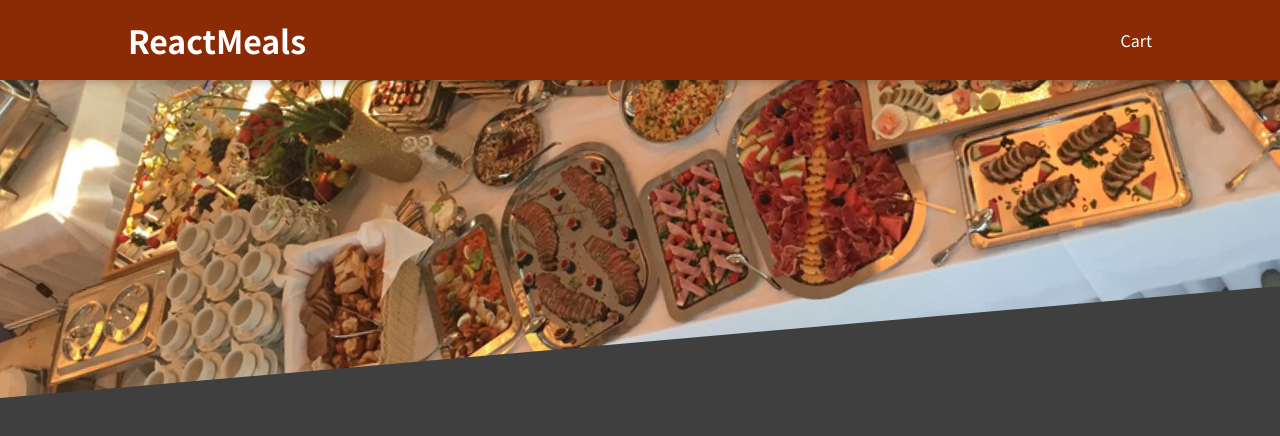
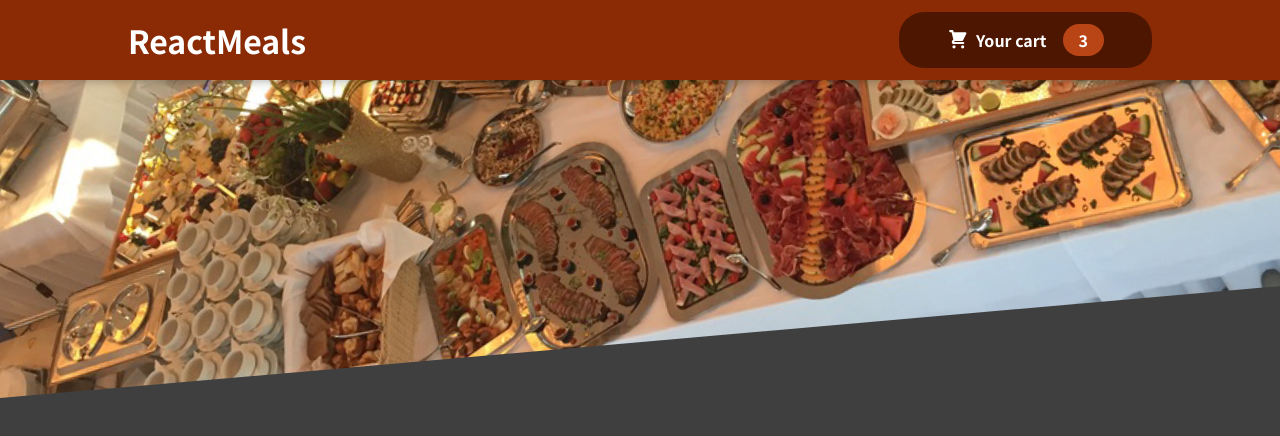
Before and after one commit to YuliiaMatich/Food-Ordering-App, a React (Create React App) app: page / in a window 1280 px wide. Shown: the top 436 px of the page. Built offline with nearby package versions, Linux system fonts and the light colour scheme.

Commit message:
add cart button component

```diff
--- /dev/null
+++ b/src/components/Cart/CartIcon.js
@@ -0,0 +1,13 @@
+const CartIcon = () => {
+  return (
+    <svg
+      xmlns='http://www.w3.org/2000/svg'
+      viewBox='0 0 20 20'
+      fill='currentColor'
+    >
+      <path d='M3 1a1 1 0 000 2h1.22l.305 1.222a.997.997 0 00.01.042l1.358 5.43-.893.892C3.74 11.846 4.632 14 6.414 14H15a1 1 0 000-2H6.414l1-1H14a1 1 0 00.894-.553l3-6A1 1 0 0017 3H6.28l-.31-1.243A1 1 0 005 1H3zM16 16.5a1.5 1.5 0 11-3 0 1.5 1.5 0 013 0zM6.5 18a1.5 1.5 0 100-3 1.5 1.5 0 000 3z' />
+    </svg>
+  );
+};
+
+export default CartIcon;
--- a/src/components/Layout/Header.js
+++ b/src/components/Layout/Header.js
@@ -1,5 +1,6 @@
 import React from "react";
 
+import HeaderCartButton from "./HeaderCardButton";
 import mealsImage from "../../assests/meals.jpg";
 import classes from "./Header.module.css"
 
@@ -8,7 +9,7 @@ const Header = props => {
   return (<React.Fragment>
     <header className={classes.header}>
       <h1>ReactMeals</h1>
-      <buuton>Cart</buuton>
+      < HeaderCartButton/>
     </header>
     <div className={classes['main-image']}><img src={mealsImage} alt="A table full of delicious food!"/></div>
   </React.Fragment>
--- /dev/null
+++ b/src/components/Layout/HeaderCardButton.js
@@ -0,0 +1,13 @@
+import React from "react";
+import CartIcon from "../Cart/CartIcon";
+import classes from "./HeaderCartButton.module.css";
+
+const HeaderCartButton = props => {
+return <button className={classes.button}>
+  <span  className={classes.icon}><CartIcon/></span>
+  <span>Your cart</span>
+  <span  className={classes.badge}>3</span>
+</button>
+}
+
+export default HeaderCartButton;
--- /dev/null
+++ b/src/components/Layout/HeaderCartButton.module.css
@@ -0,0 +1,59 @@
+.button {
+  cursor: pointer;
+  font: inherit;
+  border: none;
+  background-color: #4d1601;
+  color: white;
+  padding: 0.75rem 3rem;
+  display: flex;
+  justify-content: space-around;
+  align-items: center;
+  border-radius: 25px;
+  font-weight: bold;
+}
+
+.button:hover,
+.button:active {
+  background-color: #2c0d00;
+}
+
+.icon {
+  width: 1.35rem;
+  height: 1.35rem;
+  margin-right: 0.5rem;
+}
+
+.badge {
+  background-color: #b94517;
+  padding: 0.25rem 1rem;
+  border-radius: 25px;
+  margin-left: 1rem;
+  font-weight: bold;
+}
+
+.button:hover .badge,
+.button:active .badge {
+  background-color: #92320c;
+}
+
+.bump {
+  animation: bump 300ms ease-out;
+}
+
+@keyframes bump {
+  0% {
+    transform: scale(1);
+  }
+  10% {
+    transform: scale(0.9);
+  }
+  30% {
+    transform: scale(1.1);
+  }
+  50% {
+    transform: scale(1.15);
+  }
+  100% {
+    transform: scale(1);
+  }
+}
```
